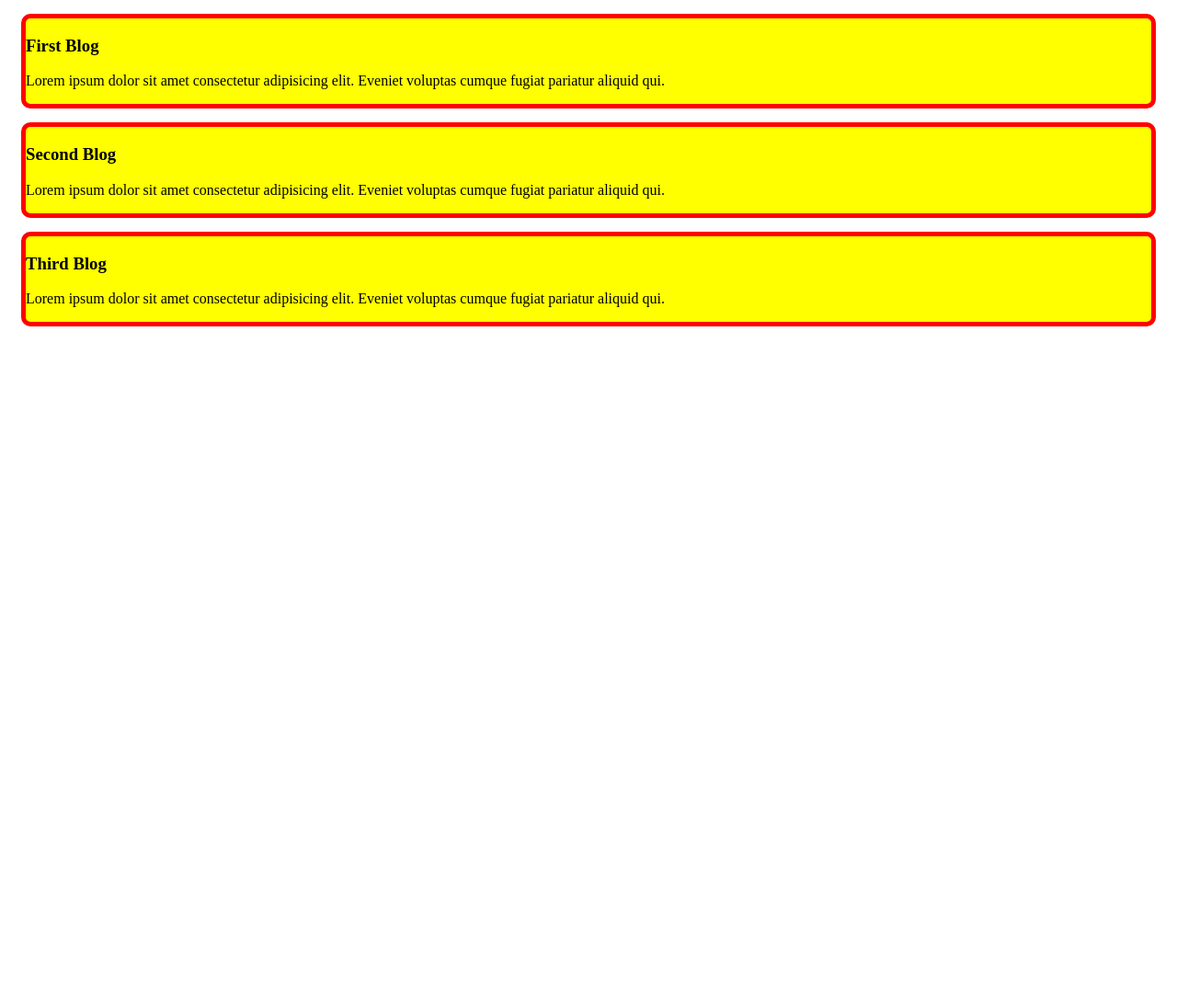
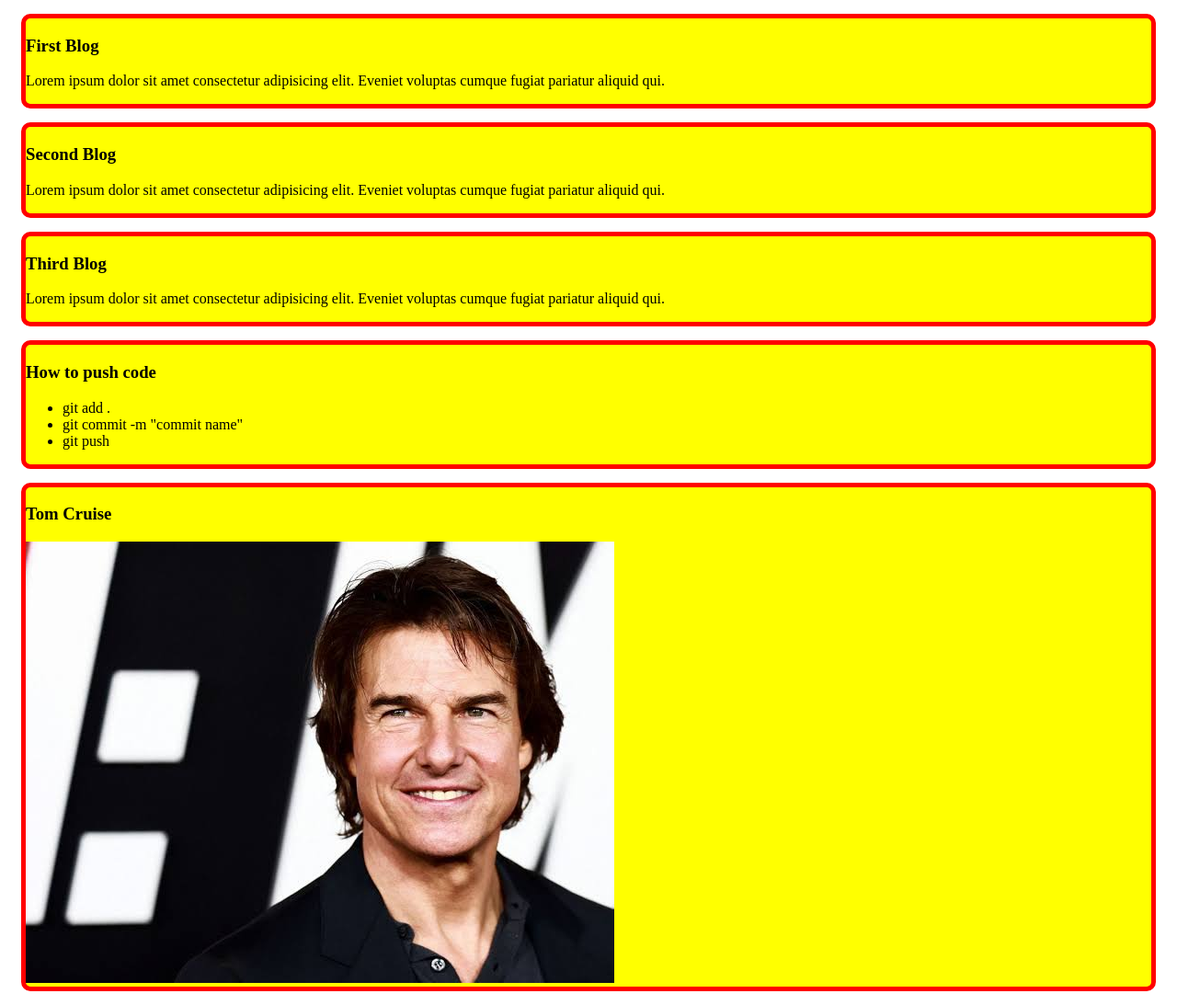
Before and after one commit to ASMRSAEED/my-first-website, a plain HTML site: page index.html in a window 1280 px wide. Shown: the whole page at 92% size. Before the commit the page ends 800 px from the top, so only its background shows below. Drawn offline with Linux system fonts and the light colour scheme.

Commit message:
Tom Cruise picture added

```diff
--- a/index.html
+++ b/index.html
@@ -24,6 +24,19 @@
         <p>Lorem ipsum dolor sit amet consectetur adipisicing elit. Eveniet voluptas cumque fugiat pariatur aliquid qui.
         </p>
     </div>
+
+    <div>
+        <h3>How to push code</h3>
+        <ul>
+            <li>git add .</li>
+            <li>git commit -m "commit name"</li>
+            <li>git push</li>
+        </ul>
+    </div>
+    <div>
+        <h3>Tom Cruise</h3>
+        <img src="images/Tom Cruise.jpg" alt="">
+    </div>
 </body>
 
 </html>
```
Also changed, not shown: images/Tom Cruise.jpg (added).
